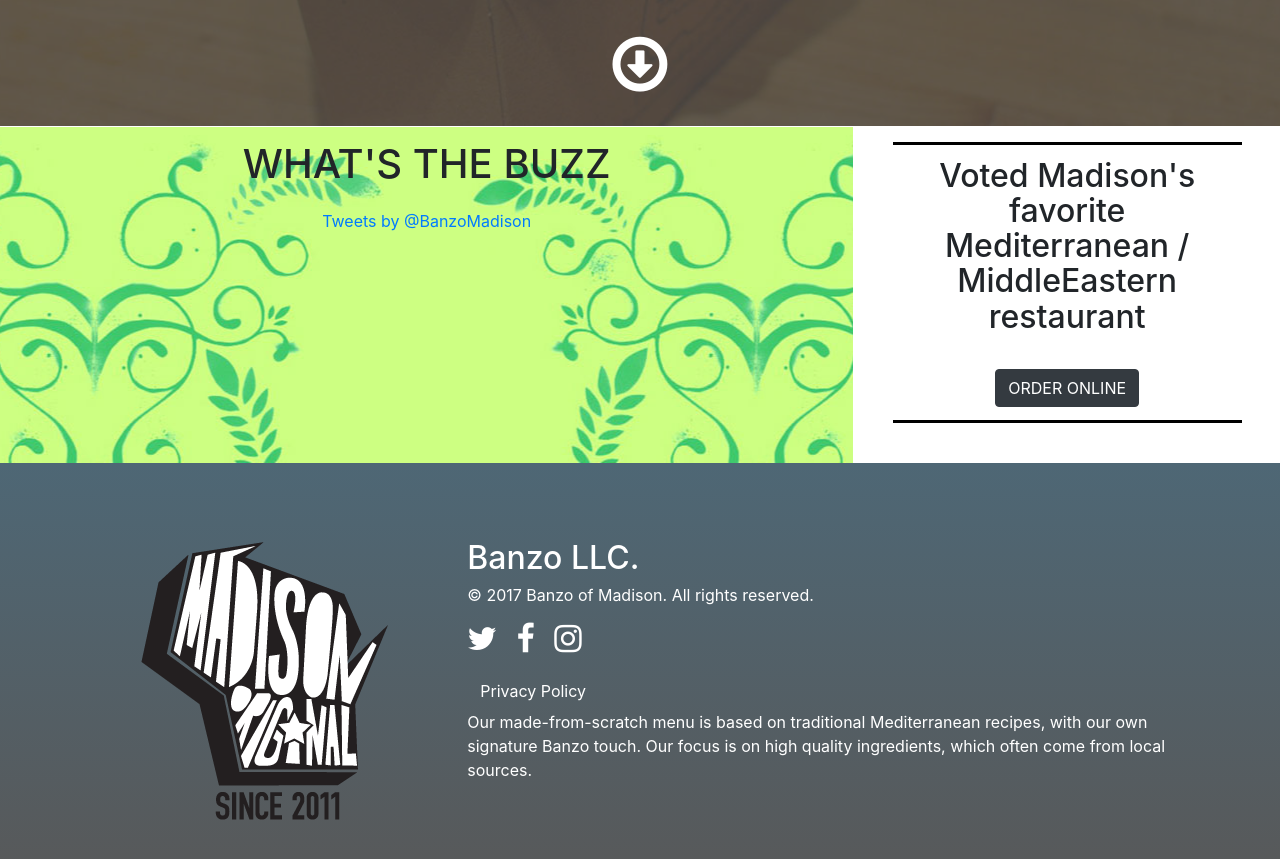
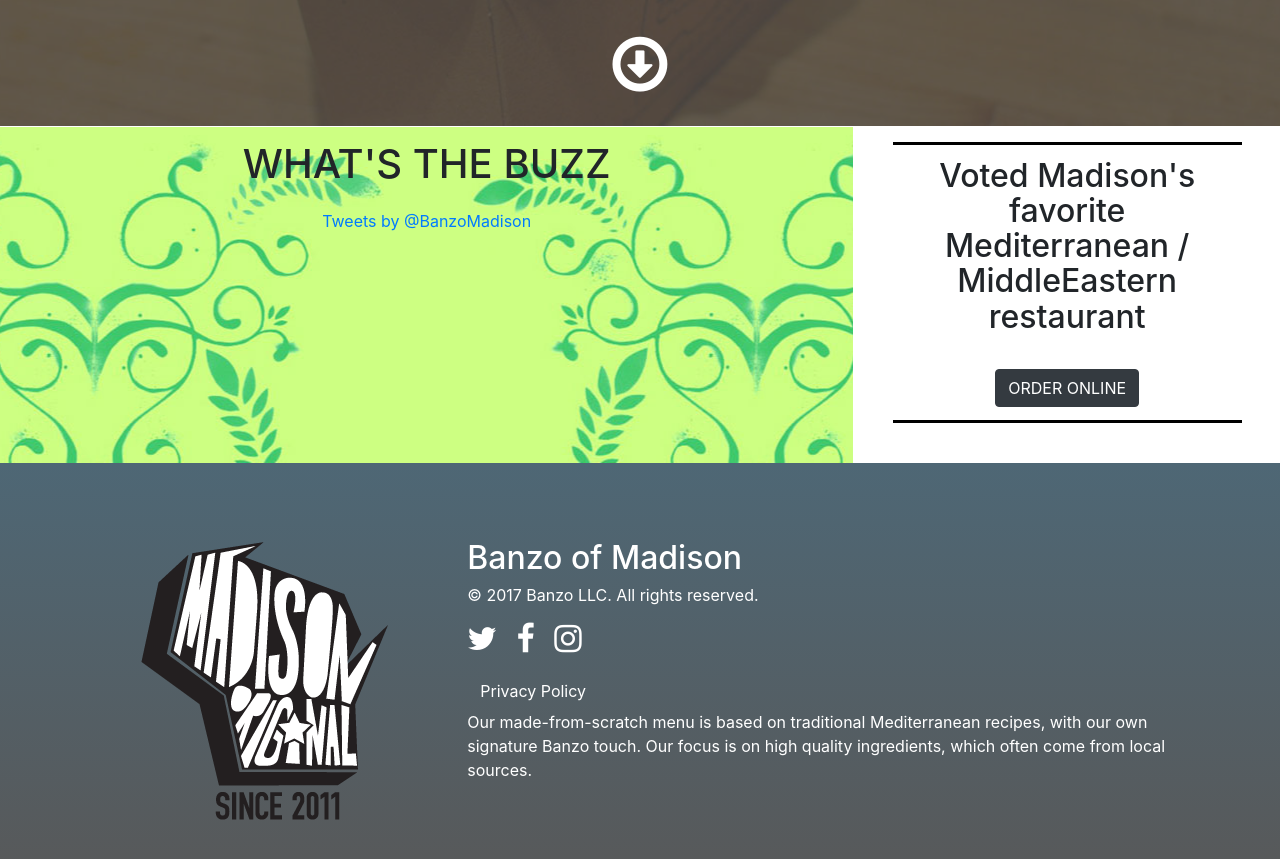
Before and after one commit to ajwahlb/Banzo, a Jekyll site: the page built from index.md, in a window 1280 px wide and 900 px high, scrolled down 774 px. Shown: the top 859 px of the window. Built offline with Jekyll 4.4.1, drawn with Linux system fonts in a browser that asks for light colours; nearby versions of some CDN libraries; comment, search, counter and statistics services are not loaded.

Commit message:
edit footer
edited footer

```diff
--- a/_config.yml
+++ b/_config.yml
@@ -13,7 +13,7 @@
 # you will see them accessed via {{ site.title }}, {{ site.email }}, and so on.
 # You can create any custom variable you would like, and they will be accessible
 # in the templates via {{ site.myvariable }}.
-title: Banzo LLC.
+title: Banzo of Madison
 email: your-email@example.com
 description: Our made-from-scratch menu is based on traditional Mediterranean recipes, with our own signature Banzo touch.  Our focus is on high quality ingredients, which often come from local sources.
 baseurl: "" # the subpath of your site, e.g. /blog
--- a/_includes/footer.html
+++ b/_includes/footer.html
@@ -7,7 +7,7 @@
       </div>
       <div class="col-md-8">
         <h2 class="footer-heading">{{ site.title | escape }}</h2>
-        <p class="legal">&copy; 2017 Banzo of Madison. All rights reserved.</p>
+        <p class="legal">&copy; 2017 Banzo LLC. All rights reserved.</p>
         <div class="footer-col-wrapper">
           <div class="footer-col footer-col-2">
             <ul class="social-media-list">
```
